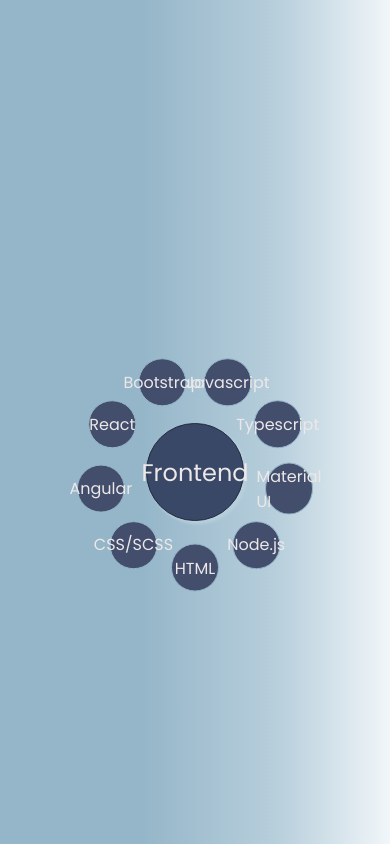
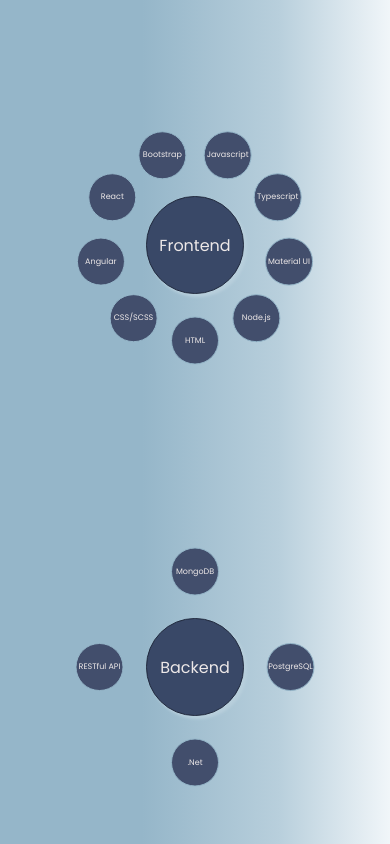
Before and after one commit to Matthew-Tolentino/app-lmt, a React (Create React App) app: page / in a window 390 px wide. Shown: the part 1320-2164 px from the top of the page. Built offline with nearby package versions, Linux system fonts and the light colour scheme.

Commit message:
Make Skills responsive

```diff
--- a/src/components/Skills/Skills.scss
+++ b/src/components/Skills/Skills.scss
@@ -1,8 +1,40 @@
+@import '../../styles.scss';
+
 .skill-grid {
   width: 100%;
   height: 100%;
   display: grid;
-  grid-template-columns: 1fr;
+  grid-template-columns: .5fr .5fr;
   grid-template-rows: 1fr;
+  grid-gap: 1em;
   place-items: center;
 }
+
+.orb {
+  width: 100%;
+  height: 100%;
+  display: flex;
+  align-items: center;
+  justify-content: center;
+}
+
+.frontend-orb {
+  @extend .orb;
+  grid-area: 1 / 1 / 2 / 2;
+}
+
+.backend-orb {
+  @extend .orb;
+  grid-area: 1 / 2 / 2 / 3;
+}
+
+@media (max-width: $bp-tablet) {
+  .skill-grid {
+    grid-template-columns: 100%;
+    grid-template-rows: repeat(var(--skillsLength) , 100vw);
+  }
+
+  .backend-orb {
+    grid-area: 2 / 1 / 3 / 2;
+  }
+}
--- a/src/components/Skills/Skills.tsx
+++ b/src/components/Skills/Skills.tsx
@@ -1,11 +1,36 @@
 import React, { useState } from 'react';
 import SkillOrb from '../../shared/components/SkillOrb/SkillOrb';
 import './Skills.scss';
+import { Skill } from '../../shared/models/Skill';
 
 function Skills() {
+  let skillOrbs: Skill[] = [
+    {
+      name: 'Frontend',
+      skillset: ['HTML', 'CSS/SCSS', 'Angular', 'React', 'Bootstrap', 'Javascript', 'Typescript', 'Material UI', 'Node.js']
+    },
+    {
+      name: 'Backend',
+      skillset: ['.Net', 'RESTful API', 'MongoDB', 'PostgreSQL']
+    },
+  ]
+
   return (
-    <div className='skill-grid'>
-      <SkillOrb />
+    <div
+      className='skill-grid'
+      style={{
+        '--skillsLength': skillOrbs.length
+      } as React.CSSProperties}
+    >
+      {
+        skillOrbs.map((orb) => {
+          return (
+            <div className={`${orb.name.toLowerCase()}-orb`}>
+              <SkillOrb {...orb} />
+            </div>
+          );
+        })
+      }
     </div>
   );
 }
--- a/src/shared/components/SkillOrb/SkillOrb.scss
+++ b/src/shared/components/SkillOrb/SkillOrb.scss
@@ -13,9 +13,9 @@
 
 .center-orb {
   @extend .circle;
-  width: 25%;
+  width: 35%;
   aspect-ratio: 1 /1;
-  font-size: 24px;
+  font-size: 75%;
   position: relative;
   // background-color: $secondary-color;
   background-color: $primary-color;
@@ -27,8 +27,9 @@
   @extend .circle;
   width: 50%;
   aspect-ratio: 1 / 1;
-  font-size: 16px;
+  font-size: 50%;
   position: absolute;
+  text-align: center;
   transform: rotate(var(--angle)) translate((200%)) rotate(var(--negangle));
   transition: transform .25s ease-in-out;
 }
@@ -37,3 +38,14 @@
   transform: rotate(var(--angle)) translate((200%)) rotate(var(--negangle)) translateY(-10px);
   box-shadow: 3px 3px 10px $base-color;
 }
+
+@media (max-width: $bp-tablet) {
+  .center-orb {
+    width: 25%;
+    font-size: 50%;
+  }
+
+  .outer-orb {
+    // font-size: 25%;
+  }
+}
--- a/src/shared/components/SkillOrb/SkillOrb.tsx
+++ b/src/shared/components/SkillOrb/SkillOrb.tsx
@@ -1,24 +1,12 @@
 import React, { useState } from 'react';
 import './SkillOrb.scss';
-import { transform } from 'typescript';
+import { Skill } from '../../models/Skill';
 
-function SkillOrb() {
-  let skills = [
-    'HTML',
-    'CSS/SCSS',
-    'Angular',
-    'React',
-    'Bootstrap',
-    'Javascript',
-    'Typescript',
-    'Material UI',
-    'Node.js',
-  ]
-
+function SkillOrb(skill: Skill) {
   return (
     <div className="center-orb">
-      Frontend
-      {setChildren(skills)}
+      {skill.name}
+      {setChildren(skill.skillset)}
     </div>
   );
 }
--- /dev/null
+++ b/src/shared/models/Skill.ts
@@ -0,0 +1,4 @@
+export interface Skill {
+  name: string;
+  skillset: string[];
+}
```
